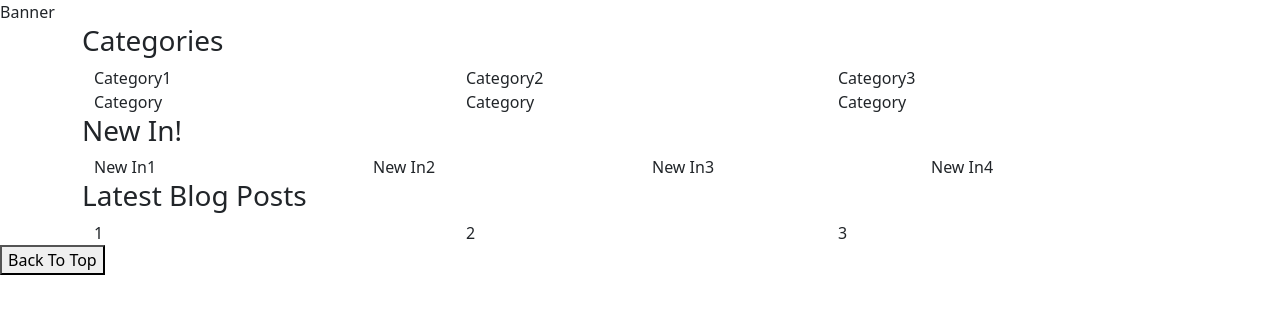
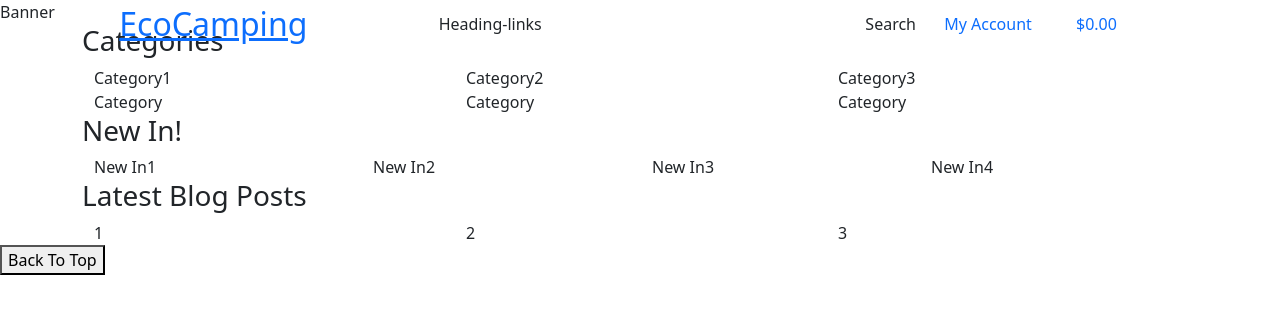
Before and after one commit to Madeline8/eco_camping, a Django app: page / in a window 1280 px wide. Shown: the top 314 px of the page. Run offline with Django 3.2, Linux system fonts and the light colour scheme; some libraries are stand-ins or nearby versions.

Commit message:
Added main page header

```diff
--- a/templates/base.html
+++ b/templates/base.html
@@ -34,7 +34,84 @@
     <title>Eco Camping {% block extra_title %}{% endblock %}</title>
   </head>
   <body>
-    <header class="container-fluid fixed-top"></header>
+    <header class="container-fluid fixed-top">
+      <div class="row">
+        <div class="col my-auto py-1 text-center text-lg-left">
+          <a href="{% url 'home' %}" class="main-logo">
+            <h2 class="logo-style my-0">
+              <span id="eco-style">Eco</span>Camping
+            </h2>
+          </a>
+        </div>
+        <div class="col my-auto py-1">Heading-links</div>
+        <div class="col my-auto py-1">
+          <div class="">
+            <ul class="list-inline list-unstyled align-right my-0">
+              <li class="list-inline-item dropdown">
+                <div class="" id="search-bar" data-toggle="dropdown" aria-haspopup="true" aria-expanded="false" role="search">
+                  <div class="text-center">
+                    <div><i class="fas fa-search"></i></div>
+                      <p class="my-0 small-font">Search</p>
+                  </div>
+                </div>
+                <div class="dropdown-menu" aria-labelledby="search-bar">
+                  <form class="form" method="GET" action="">
+                    <div class="input-group w-100">
+                      <input class="form-control" type="text" name="q"
+                        placeholder="Search our site">
+                      <div class="input-group-append">
+                        <button class="form-control btn"
+                          type="submit">
+                          <span>
+                            <i class="fas fa-search"></i>
+                          </span>
+                        </button>
+                      </div>
+                    </div>
+                  </form>
+                </div>
+              </li>
+              <li class="list-inline-item dropdown">
+                <a class="nav-link" href="#" id="user-options" data-toggle="dropdown" aria-haspopup="true"
+                  aria-expanded="false">
+                  <div class="text-center">
+                    <div><i class="fas fa-user fa-lg"></i></div>
+                    <p class="my-0">My Account</p>
+                  </div>
+                </a>
+                <div class="dropdown-menu border-0" aria-labelledby="user-options">
+                  {% if request.user.is_authenticated %}
+                    {% if request.user.is_superuser %}
+                      <a href="" class="dropdown-item">Product Management</a>
+                    {% endif %}
+                    <a href="" class="dropdown-item">My Account</a>
+                    <a href="{% url 'account_logout' %}" class="dropdown-item">Logout</a>
+                  {% else %}
+                    <a href="{% url 'account_signup' %}" class="dropdown-item">Sign Up</a>
+                    <a href="{% url 'account_login' %}" class="dropdown-item">Login</a>
+                  {% endif %}
+              </div>
+              </li>
+              <li class="list-inline-item">
+                <a class="{% if grand_total %}font-weight-bold{% else %}{% endif %} nav-link" href="">
+                  <div class="text-center">
+                      <div><i class="fas fa-shopping-bag fa-lg"></i></div>
+                      <p class="my-0">
+                          {% if grand_total %}
+                              ${{ grand_total|floatformat:2 }}
+                          {% else %}
+                              $0.00
+                          {% endif %}
+                      </p>
+                  </div>
+              </a>
+              </li>
+            </ul>
+          </div>
+
+        </div>
+      </div>
+    </header>
 
     {% if messages %}
         <div class="message-container"></div>
```
